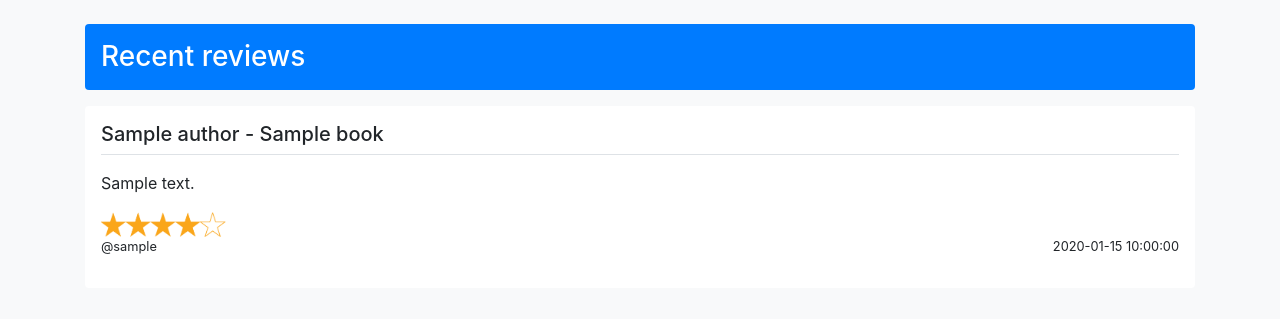
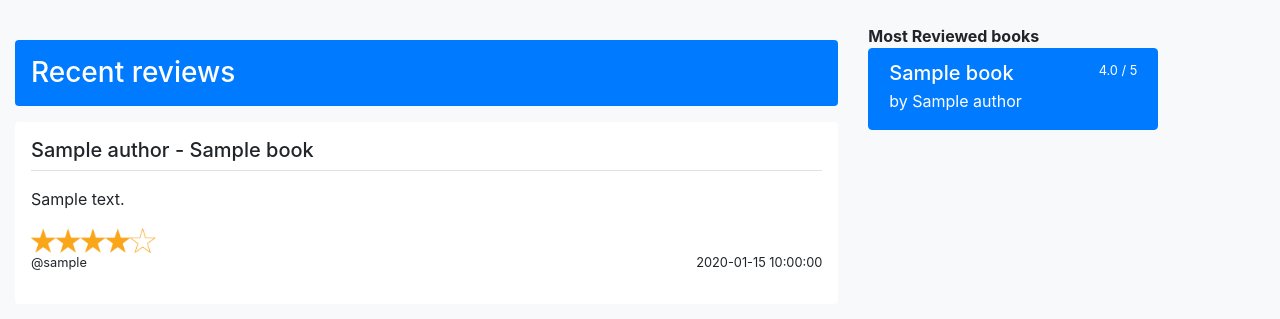
Before and after one commit to Miniaya/Kirja-arvostelut, a Flask app: page /frontpage in a window 1280 px wide. Shown: the part 56-375 px from the top of the page. Run offline with Flask 2, Linux system fonts and the light colour scheme; tables that the repository leaves empty hold one stand-in row (values such as "Sample post"); some libraries are stand-ins or nearby versions.

```diff
--- a/application/reviews/models.py
+++ b/application/reviews/models.py
@@ -97,6 +97,21 @@ class Review(Base):
 
         return response
 
+    @staticmethod
+    def ranking():
+        stmt = text("SELECT DISTINCT Author.name, Book.book_name, (SELECT AVG(R.stars) FROM Review R WHERE R.book_id = Review.book_id) "
+                    "FROM Review LEFT JOIN Book ON Review.book_id = Book.id "
+                    "LEFT JOIN Author ON Book.author_id = Author.id "
+                    "GROUP BY Review.id, Author.name, Book.book_name "
+                    "ORDER BY (SELECT AVG(R.stars) FROM Review R WHERE R.book_id = Review.book_id) DESC, Book.book_name LIMIT 5")
+        res = db.engine.execute(stmt)
+
+        response = []
+        for row in res:
+            response.append({"author":row[0], "book":row[1], "stars":row[2]})
+
+        return response
+
 class Author(db.Model):
 
     __tablename__ = "author"
--- a/application/reviews/views.py
+++ b/application/reviews/views.py
@@ -8,16 +8,16 @@ from application.read.models import MustReads
 
 @app.route("/frontpage", methods=["GET"])
 def reviews_front():
-    return render_template("reviews/list.html", reviews = Review.get_all_reviews(), show = 3)
+    return render_template("reviews/list.html", reviews = Review.get_all_reviews(), show = 3, books = Review.ranking())
 
 @app.route("/reviews/search", methods=["POST", "GET"])
 def reviews_search():
     if request.method == "GET":
-        return render_template("reviews/list.html", show = 1, form = SearchForm())
+        return render_template("reviews/list.html", show = 1, form = SearchForm(), books = Review.ranking())
 
     r = Review.find_by_author(request.form.get("author"))
 
-    return render_template("reviews/list.html", show = 1, reviews = r, form = SearchForm())
+    return render_template("reviews/list.html", show = 1, reviews = r, form = SearchForm(), books = Review.ranking())
 
 @app.route("/reviews", methods=["GET"])
 @login_required
@@ -88,7 +88,8 @@ def reviews_create():
     db.session().commit()
 
     if db.session.query(MustReads).filter(MustReads.book_id == b).scalar() is None:
-        mr = MustReads(b, True)
+        mr = MustReads(b)
+        mr.read = True
         mr.account_id = current_user.id
 
         db.session().add(mr)
--- a/application/templates/layout.html
+++ b/application/templates/layout.html
@@ -48,7 +48,7 @@
       </div>
     </nav>
 
-    <main role = "main" class = "container">
+    <main role = "main" class = "container-fluid">
       {% block body %}
         <p>
           Content.
--- a/application/templates/read/readlist.html
+++ b/application/templates/read/readlist.html
@@ -1,6 +1,7 @@
 {% extends "layout.html" %}
 
 {% block body %}
+
 <div>
     <form method="GET" action="{{ url_for('read_form') }}">
         <input type="submit" class="btn btn-secondary" value="Add book to the list"/>
--- a/application/templates/reviews/list.html
+++ b/application/templates/reviews/list.html
@@ -3,6 +3,7 @@
 
 {% block body %}
   {% if show == 1 %}
+  <div class="container">
     <form method="POST" action="{{ url_for('reviews_search') }}">
       <div class="form-group">
         {{ wtf.form_field(form.author, class="form-control", placeholder="Filter by author") }}
@@ -10,9 +11,32 @@
     </form>
   </div>
   {% endif %}
+  <div class="row">
+    {% if show == 3 %}
+    <div class="col-md-3 order-md-2 mb-2">
+      <strong>Most Reviewed books</strong>
+    {% for book in books %}
+      <div class="list-group">
+        <a href="#" class="list-group-item list-group-item-action active">
+          <div class="d-flex w-100 justify-content-between">
+            <h5 class="mb-1">{{ book.book }}</h5>
+            <small>{{ book.stars }} / 5</small>
+          </div>
+          <p class="mb-1"> by {{ book.author }}</p>
+        </a>
+      </div>
+      {% endfor %}
+    </div>
+    <div class="col-md-8 order-md-1">
+    {% else %}
+    <div class="container">
+    {% endif %}
       <div class="d-flex align-items-center p-3 my-3 text-white-50 bg-primary rounded box-shadow">
         {% if show == 1 %}
+        <div class="container">
           <h3 class="mb-0 text-white lh-100">Results for search:</h3>
+          <small>found review(s)</small>
+        </div>
         {% elif show == 2 %}
         <h3 class="mb-0 text-white lh-100">Own reviews</h3>
         {% elif show == 3 %}
@@ -62,5 +86,5 @@
       {% else %}
         <p>No reviews</p>
       {% endif %}
-
+    </div>
 {% endblock %}
```
Also changed, not shown: application/read/models.py (+6 -6 lines), application/read/views.py (+19 -1 lines), application/templates/read/mustread.html (+36 -7 lines). Lines whose indentation alone changed are shown as unchanged.
